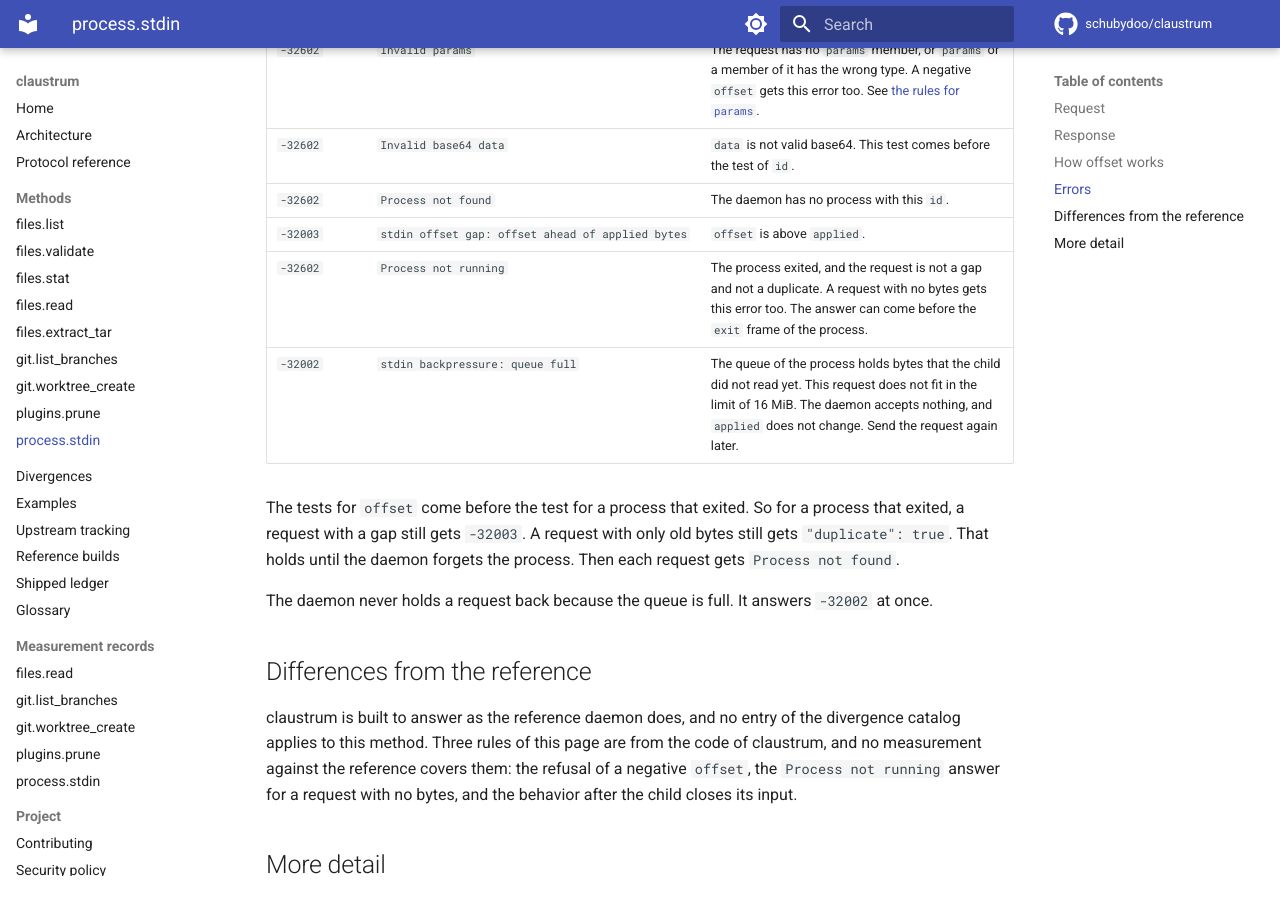
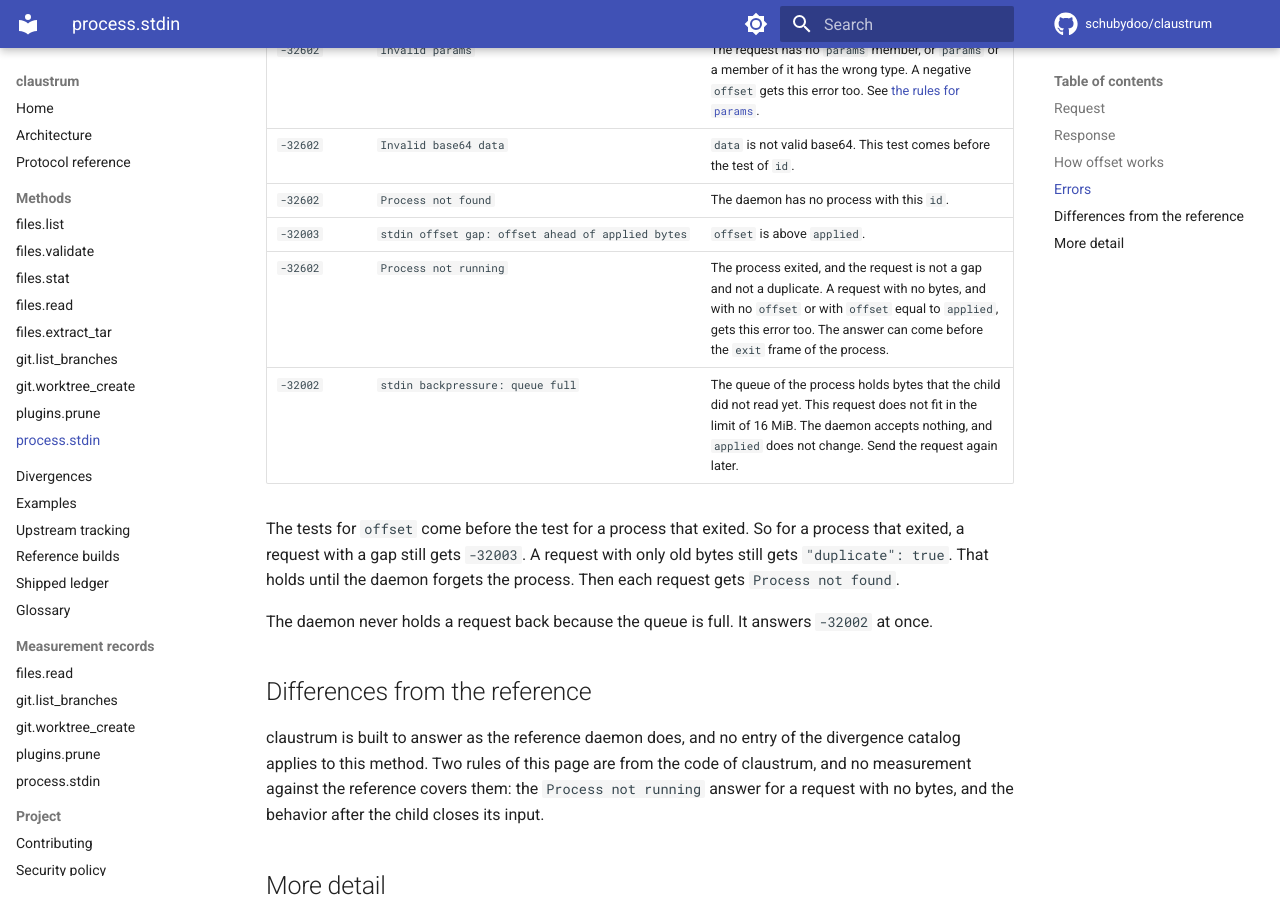
Before and after one commit to schubydoo/claustrum, an MkDocs documentation site: the page built from docs/protocol/process-stdin.md, in a window 1280 px wide and 900 px high, scrolled down 1822 px. Built offline with MkDocs 1.6.1 and Material for MkDocs 9.7.7, drawn with Linux system fonts in a browser that asks for light colours; comment, search, counter and statistics services are not loaded.

Commit message:
docs: fix the nits of the local review of the process.stdin page
Co-Authored-By: Claude Opus 5.5 <noreply@anthropic.com>

```diff
--- a/docs/protocol/process-stdin.md
+++ b/docs/protocol/process-stdin.md
@@ -55,7 +55,7 @@ This method has no `errorCode` member. A failure is a JSON-RPC error. The daemon
 | `-32602` | `Invalid base64 data` | `data` is not valid base64. This test comes before the test of `id`. |
 | `-32602` | `Process not found` | The daemon has no process with this `id`. |
 | `-32003` | `stdin offset gap: offset ahead of applied bytes` | `offset` is above `applied`. |
-| `-32602` | `Process not running` | The process exited, and the request is not a gap and not a duplicate. A request with no bytes gets this error too. The answer can come before the `exit` frame of the process. |
+| `-32602` | `Process not running` | The process exited, and the request is not a gap and not a duplicate. A request with no bytes, and with no `offset` or with `offset` equal to `applied`, gets this error too. The answer can come before the `exit` frame of the process. |
 | `-32002` | `stdin backpressure: queue full` | The queue of the process holds bytes that the child did not read yet. This request does not fit in the limit of 16 MiB. The daemon accepts nothing, and `applied` does not change. Send the request again later. |
 
 The tests for `offset` come before the test for a process that exited. So for a process that exited, a request with a gap still gets `-32003`. A request with only old bytes still gets `"duplicate": true`. That holds until the daemon forgets the process. Then each request gets `Process not found`.
@@ -64,7 +64,7 @@ The daemon never holds a request back because the queue is full. It answers `-32
 
 ## Differences from the reference
 
-claustrum is built to answer as the reference daemon does, and no entry of the divergence catalog applies to this method. Three rules of this page are from the code of claustrum, and no measurement against the reference covers them: the refusal of a negative `offset`, the `Process not running` answer for a request with no bytes, and the behavior after the child closes its input.
+claustrum is built to answer as the reference daemon does, and no entry of the divergence catalog applies to this method. Two rules of this page are from the code of claustrum, and no measurement against the reference covers them: the `Process not running` answer for a request with no bytes, and the behavior after the child closes its input.
 
 ## More detail
 
```
